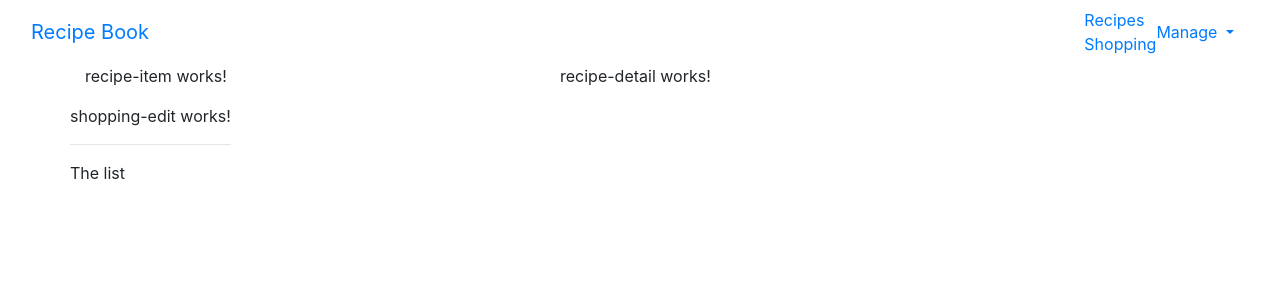
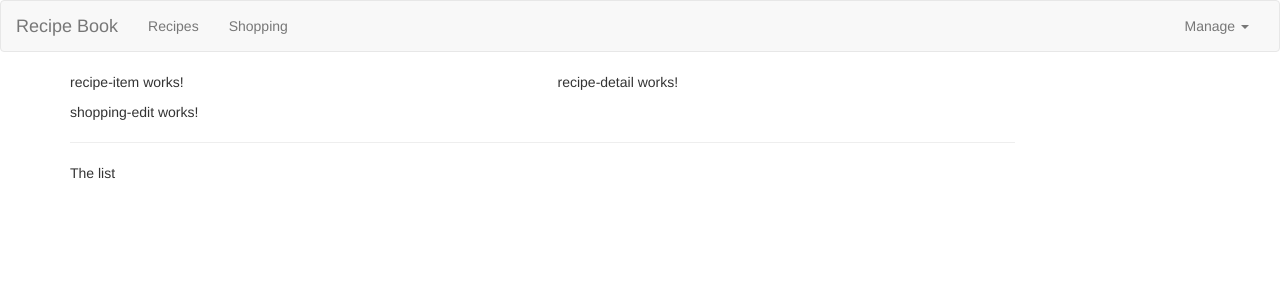
Before and after one commit to Tudor281/AngularTutorial, an Angular app: page / in a window 1280 px wide. Shown: the top 300 px of the page. Built offline with nearby package versions, Linux system fonts and the light colour scheme.

Commit message:
switched to bootstrap@3.3.7

```diff
--- a/package.json
+++ b/package.json
@@ -19,7 +19,7 @@
     "@angular/platform-browser": "~9.1.0",
     "@angular/platform-browser-dynamic": "~9.1.0",
     "@angular/router": "~9.1.0",
-    "bootstrap": "^4.4.1",
+    "bootstrap": "^3.3.7",
     "rxjs": "~6.5.4",
     "tslib": "^1.10.0",
     "zone.js": "~0.10.2"
--- a/src/app/header/header.component.html
+++ b/src/app/header/header.component.html
@@ -1,10 +1,9 @@
-<div class="navbar navbar-default">
+<nav class="navbar navbar-default">
   <div class="container-fluid">
     <div class="navbar-header">
       <a href="#" class="navbar-brand">Recipe Book</a>
     </div>
-    <div class="navbar-inner">
-      <div class="container">
+      <div class="collapse navbar-collapse">
         <ul class="nav navbar-nav">
           <li><a href="#">Recipes</a></li>
           <li><a href="#">Shopping</a></li>
@@ -13,16 +12,11 @@
           <li class="dropdown">
             <a href="#" class="dropdown-toggle" role="button">Manage <span class="caret"></span></a>
             <ul class="dropdown-menu">
-              <li>
-                <a href="#">Save Data</a>
-              </li>
-              <li>
-                <a href="#">Fetch Data</a>
-              </li>
+              <li><a href="#">Save Data</a></li>
+              <li><a href="#">Fetch Data</a></li>
             </ul>
           </li>
         </ul>
         </div>
       </div>
-    </div>
-</div>
+</nav>
--- a/src/app/recipes/recipe-list/recipe-list.component.ts
+++ b/src/app/recipes/recipe-list/recipe-list.component.ts
@@ -6,6 +6,7 @@ import { Component, OnInit } from '@angular/core';
   styleUrls: ['./recipe-list.component.css']
 })
 export class RecipeListComponent implements OnInit {
+  recipes: [];
 
   constructor() { }
 
```
Also changed, not shown: 1 other file (tests, documents, lock files or other folders).
